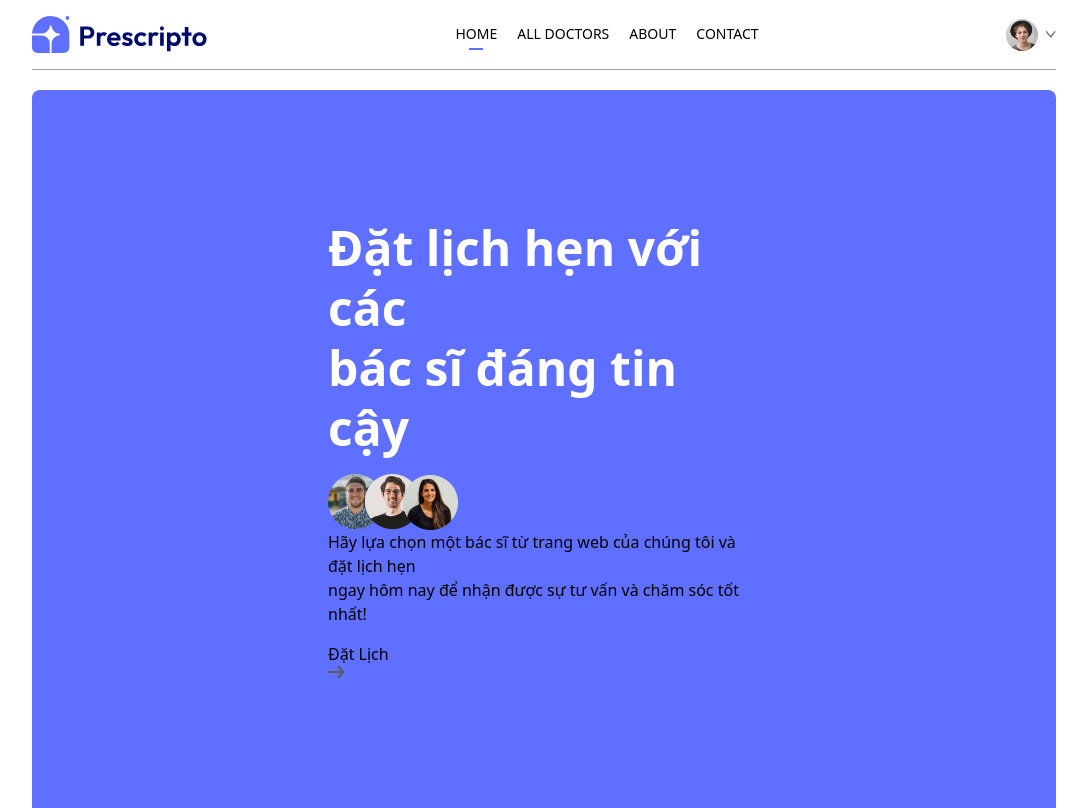
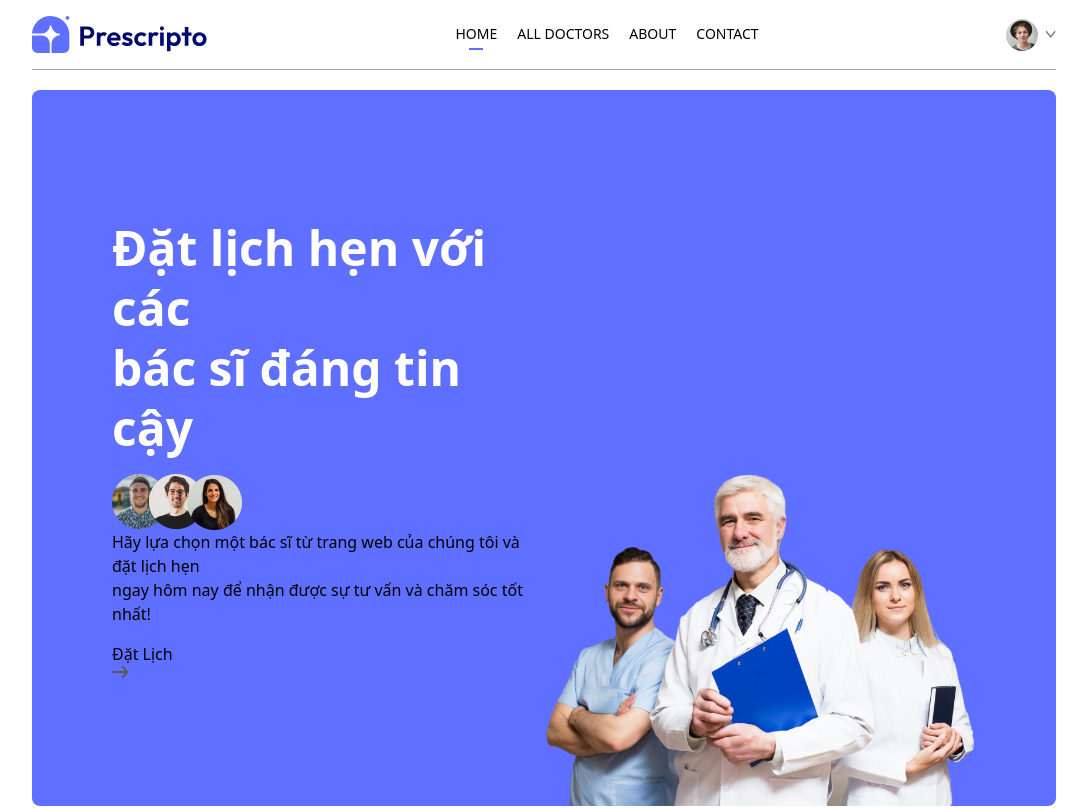
Before and after one commit to Phuoc1110/Dr-Appointment, a React (Vite) app in the folder frontend/: page / in a window 1280 px wide. Shown: the top 808 px of the page, without its empty margins (96-1183 px from the left). Built offline with nearby package versions, Linux system fonts and the light colour scheme.

Commit message:
header-2

```diff
--- a/frontend/src/components/Header.jsx
+++ b/frontend/src/components/Header.jsx
@@ -21,8 +21,8 @@
 
         {/* Bên phải */}
 
-        <div>
-            <img src={assets.header_img} alt="" />
+        <div className='md:w-1/2 relative'>
+            <img className='w-full md:absolute bottom-0 h-auto rounded-lg' src={assets.header_img} alt="" />
         </div>
     </div>
   )
```
